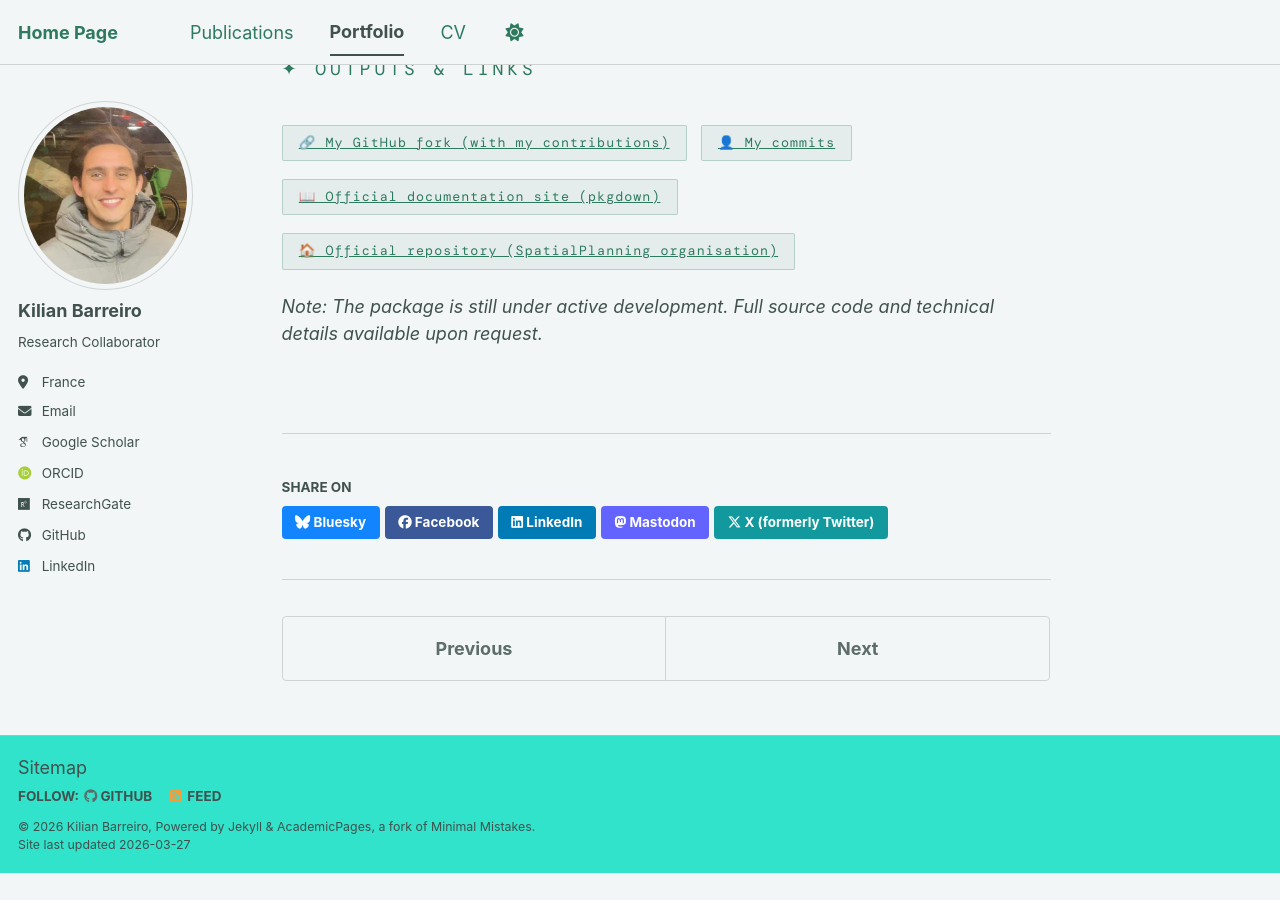
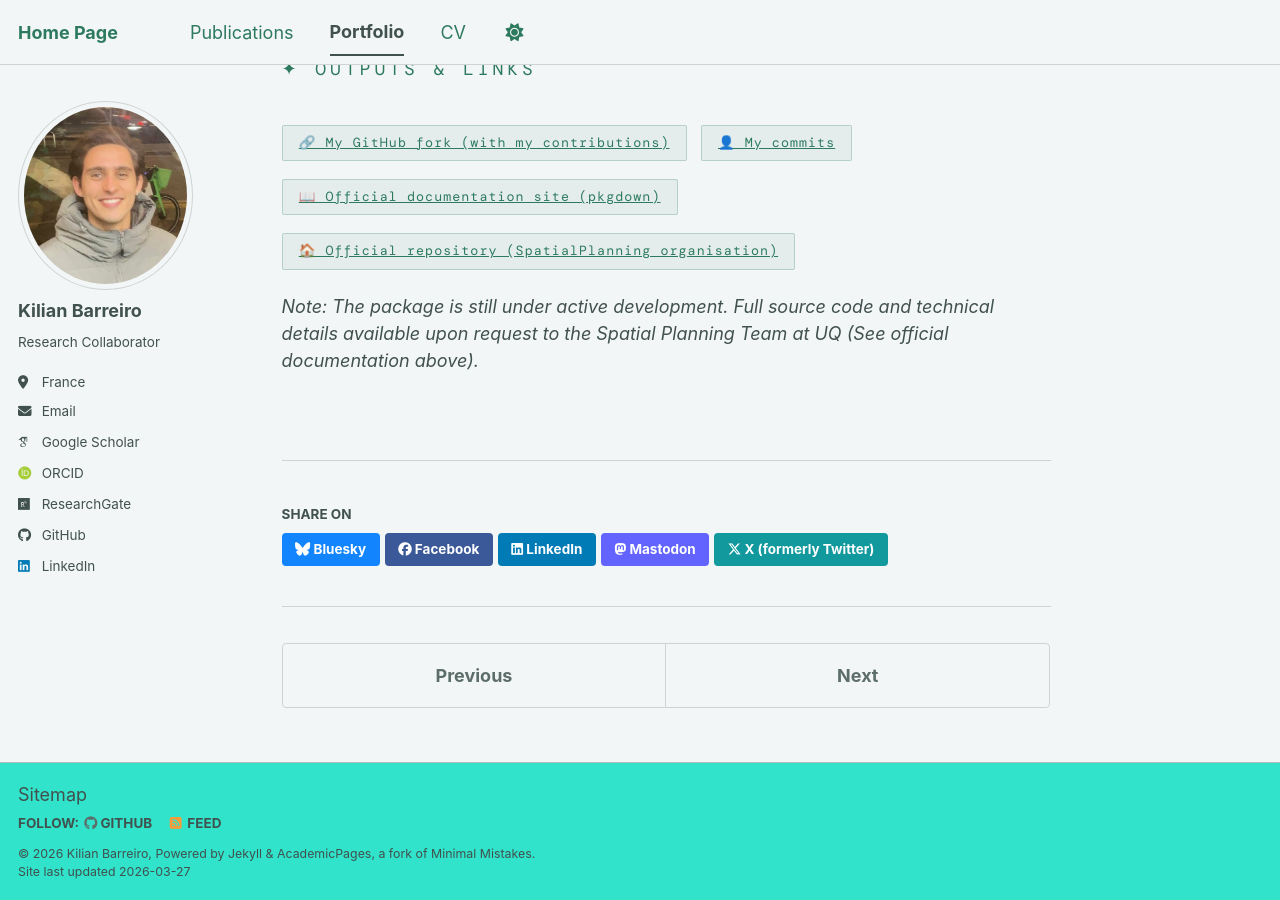
Before and after one commit to KilianBARREIRO/KilianBARREIRO.github.io, a Jekyll site: the page built from _portfolio/portfolio-2.md, in a window 1280 px wide and 900 px high, scrolled down 1166 px. Built offline with Jekyll 4.4.1, drawn with Linux system fonts in a browser that asks for light colours; some web fonts are replaced; a script bundle is joined from its source files by our own code; library files that are not in the unit come from our copies; before the commit the page ends 2039 px from its top, so only the background shows below that.

Commit message:
Update portfolio-2.md

```diff
--- a/_portfolio/portfolio-2.md
+++ b/_portfolio/portfolio-2.md
@@ -114,4 +114,4 @@ My contributions were merged from my development branch (`develKGB`) and are vis
   🏠 Official repository (SpatialPlanning organisation)
 </a>
 
-*Note: The package is still under active development. Full source code and technical details available upon request.*
+*Note: The package is still under active development. Full source code and technical details available upon request to the Spatial Planning Team at UQ (See official documentation above).*
```
